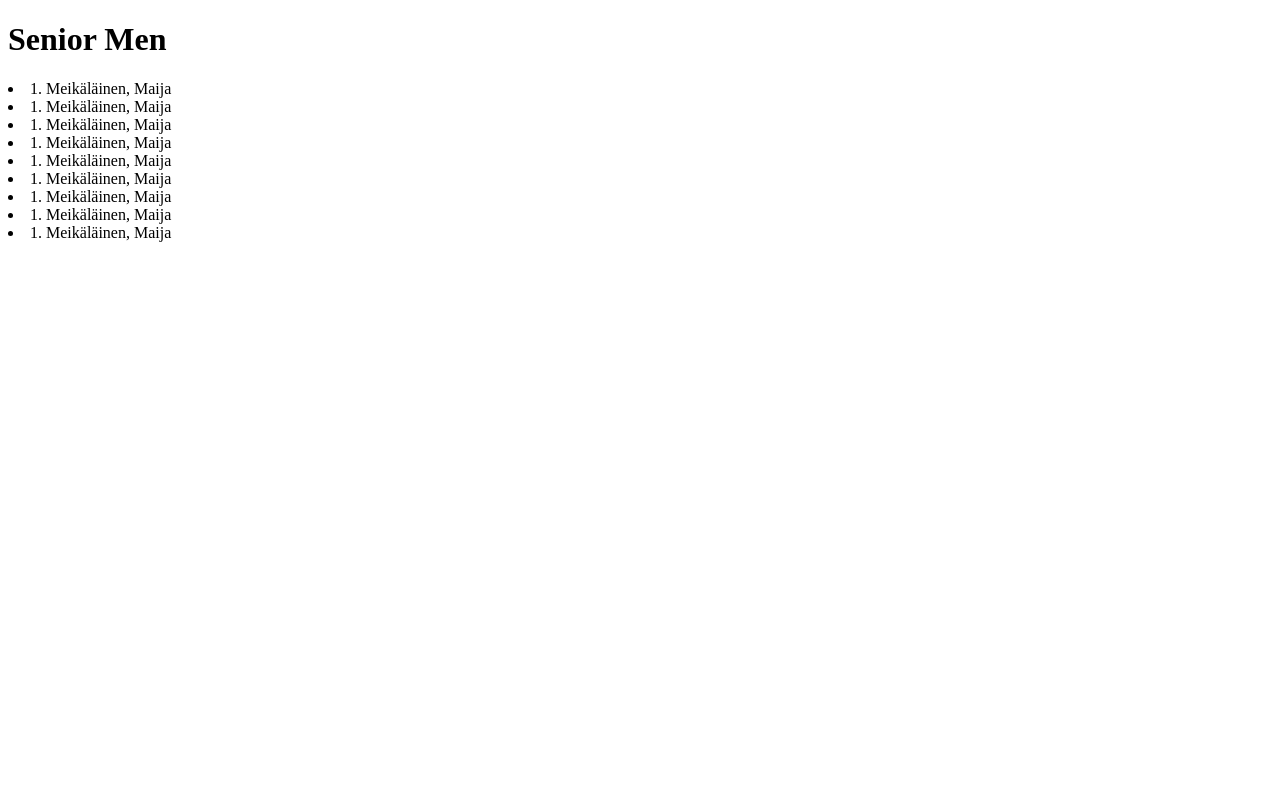
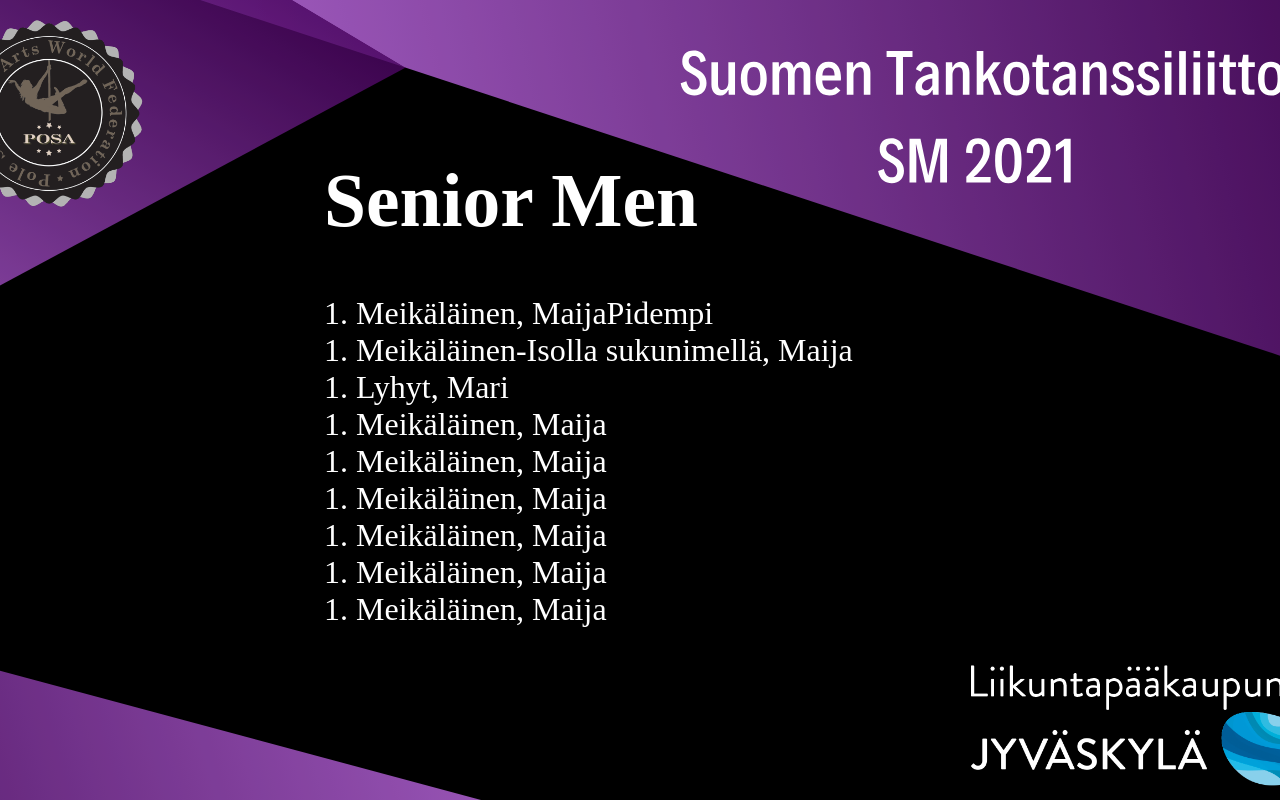
Before and after one commit to Hekku2/event-scoreboard, an Angular app in the folder site/: page / in a window 1280 px wide. Built offline with nearby package versions, Linux system fonts and the light colour scheme.

Commit message:
Add styling

```diff
--- a/site/src/app/current-competitor/current-competitor.component.html
+++ b/site/src/app/current-competitor/current-competitor.component.html
@@ -1,3 +1,9 @@
 <div *ngIf="(currentResult | async)?.isActive">
-    {{(currentResult | async)?.participant}}
+    <h2>
+        {{(currentResult | async)?.participant}}
+    </h2>
+    <h2>
+        {{(currentResult | async)?.team}}
+    </h2>
+
 </div>
--- /dev/null
+++ b/site/src/app/current-competitor/current-competitor.component.scss
@@ -0,0 +1,8 @@
+div {
+    margin-top: 20%;
+    margin-left: auto;
+    margin-right: auto;
+    width: 50%;
+    text-align: left;
+    font-size: 4vh;
+}
--- a/site/src/app/current-competitor/current-competitor.component.ts
+++ b/site/src/app/current-competitor/current-competitor.component.ts
@@ -1,4 +1,4 @@
-import { Component, Input, OnDestroy, OnInit } from '@angular/core';
+import { Component } from '@angular/core';
 import { Observable } from 'rxjs';
 import { CurrentResult } from '../shared/interfaces';
 import { ScoreService } from '../shared/services';
@@ -6,18 +6,12 @@ import { ScoreService } from '../shared/services';
 @Component({
     selector: 'app-current-competitor',
     templateUrl: './current-competitor.component.html',
-    styleUrls: []
+    styleUrls: ['current-competitor.component.scss']
 })
-export class CurrentCompetitorComponent implements OnInit, OnDestroy {
+export class CurrentCompetitorComponent {
     public currentResult: Observable<CurrentResult>;
 
     public constructor(private scoreService: ScoreService) {
         this.currentResult = this.scoreService.getCurrentCompetitor();
     }
-
-    ngOnInit(): void {
-    }
-
-    public ngOnDestroy(): void {
-    }
 }
--- a/site/src/app/series-results/series-result.component.html
+++ b/site/src/app/series-results/series-result.component.html
@@ -1,4 +1,4 @@
-<div *ngIf="(showResults | async)">
+<div *ngIf="(showResults | async)" class="results">
     <h1>{{result?.seriesName}}</h1>
 
     <li *ngFor="let resultRow of result?.results">
--- /dev/null
+++ b/site/src/app/series-results/series-result.component.scss
@@ -0,0 +1,12 @@
+div.results {
+    margin-left: auto;
+    margin-right: auto;
+    width: 50%;
+    text-align: left;
+    font-size: 5.9vh;
+
+    li {
+        font-size: 4vh;
+        list-style: none;
+    }
+}
--- a/site/src/app/series-results/series-result.component.ts
+++ b/site/src/app/series-results/series-result.component.ts
@@ -7,7 +7,7 @@ import { ScoreService } from '../shared/services';
 @Component({
     selector: 'app-series-result',
     templateUrl: './series-result.component.html',
-    styleUrls: []
+    styleUrls: ['./series-result.component.scss']
 })
 export class SeriesResultComponent {
     public showResults: Observable<boolean>;
--- a/site/src/app/shared/interfaces/series-result-dto.ts
+++ b/site/src/app/shared/interfaces/series-result-dto.ts
@@ -11,5 +11,6 @@ export interface SeriesScores {
 export interface CurrentResult {
     isActive: boolean;
     participant: string;
+    team: string;
     score: string;
 }
--- a/site/src/assets/results/allSeries.json
+++ b/site/src/assets/results/allSeries.json
@@ -1,30 +1,31 @@
 {
     "currentResult": {
         "isActive": false,
-        "participant": "The best participant",
+        "participant": "Meikäläinen Maija",
+        "team": "Team Joukkue Porukka",
         "score": ""
     },
     "allSeries": [
         {
             "seriesName": "Senior Women",
             "results": [
-                "1. Meikäläinen, Maija",
-                "1. Meikäläinen, Maija",
-                "1. Meikäläinen, Maija",
-                "1. Meikäläinen, Maija",
-                "1. Meikäläinen, Maija",
-                "1. Meikäläinen, Maija",
-                "1. Meikäläinen, Maija",
-                "1. Meikäläinen, Maija",
-                "1. Meikäläinen, Maija"
+                "1. Meikäläinen, MaijaPidempi",
+                "2. Meikäläinen-Isolla sukunimellä, Maija",
+                "3. Lyhyt, Mari",
+                "4. Meikäläinen, Maija",
+                "5. Meikäläinen, Maija",
+                "6. Meikäläinen, Maija",
+                "7. Meikäläinen, Maija",
+                "8. Meikäläinen, Maija",
+                "9. Meikäläinen, Maija"
             ]
         },
         {
             "seriesName": "Senior Men",
             "results": [
-                "1. Meikäläinen, Maija",
-                "1. Meikäläinen, Maija",
-                "1. Meikäläinen, Maija",
+                "1. Meikäläinen, MaijaPidempi",
+                "1. Meikäläinen-Isolla sukunimellä, Maija",
+                "1. Lyhyt, Mari",
                 "1. Meikäläinen, Maija",
                 "1. Meikäläinen, Maija",
                 "1. Meikäläinen, Maija",
--- a/site/src/styles.scss
+++ b/site/src/styles.scss
@@ -1 +1,18 @@
-/* You can add global styles to this file, and also import other style files */
+/* Global styles */
+html {
+    height: 100%;
+}
+
+body {
+    background-image: url(/assets/img/background.svg);
+    background-position: center;
+    background-repeat: no-repeat;
+    background-size: cover;
+    color: white;
+}
+
+h1 {
+    width: 100%;
+    margin-top: 25%;
+    font-size: 5.9vw;
+}
```
Also changed, not shown: site/src/assets/img/background.svg (added).
